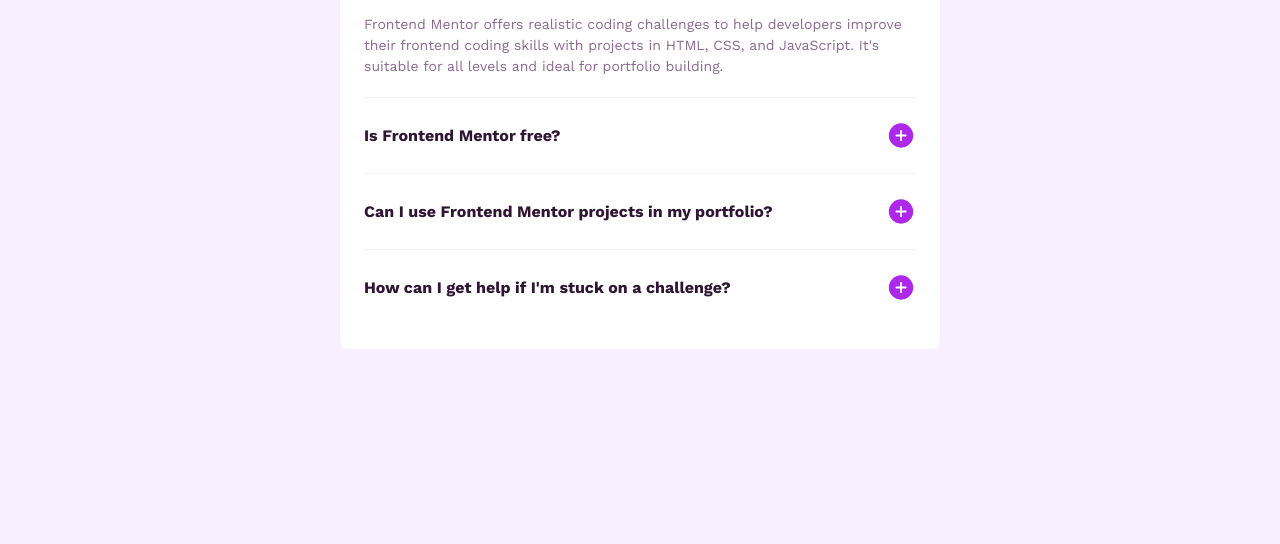
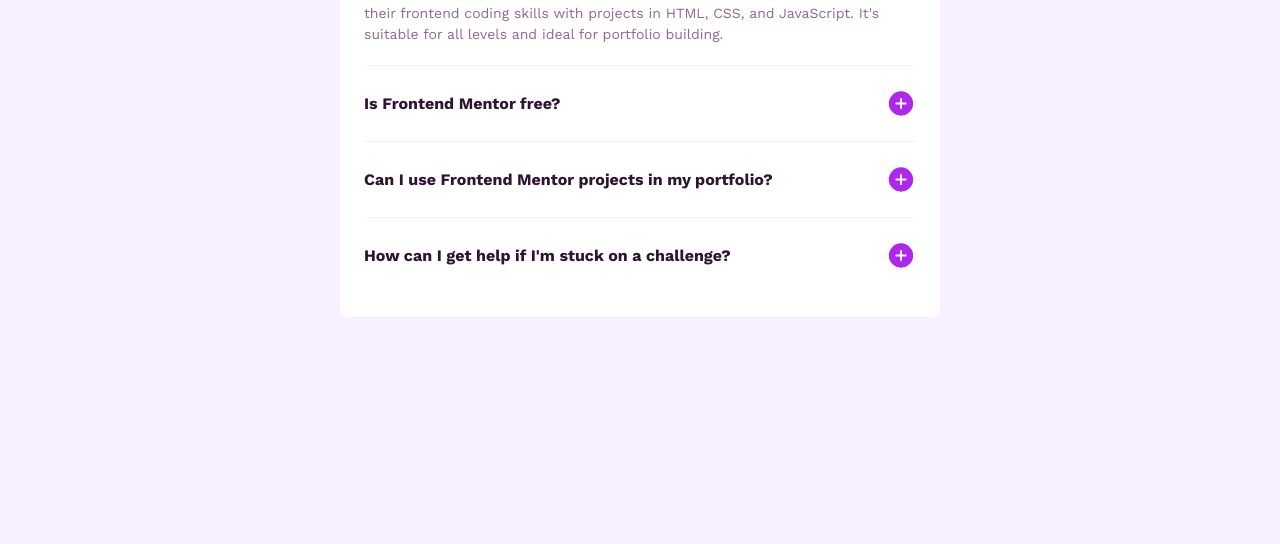
Before and after one commit to tiagogodinho/faq-accordion-frontend-mentor, a plain HTML site: page index.html in a window 1280 px wide. Shown: the part 320-864 px from the top of the page. After the commit the page ends 800 px from the top, so only its background shows below. Drawn offline with nearby package versions, Linux system fonts and the light colour scheme.

Commit message:
Fix faq central position

```diff
--- a/style.css
+++ b/style.css
@@ -34,7 +34,7 @@
   display: grid;
   place-content: center;
   grid-template-columns: 1fr;
-  margin: 2rem 1.5rem;
+  margin: 0 1.5rem;
   background-color: var(--clr-primary-100);
   background-image: url(./assets/images/background-pattern-mobile.svg);
   background-repeat: repeat-x;
@@ -48,7 +48,7 @@
   box-sizing: border-box;
   max-width: 600px;
   padding: var(--content-padding);
-  margin: 0 auto;
+  margin: var(--content-spacing) auto;
   border-radius: 8px;
   background-color: var(--clr-neutral-100);
 }
```
